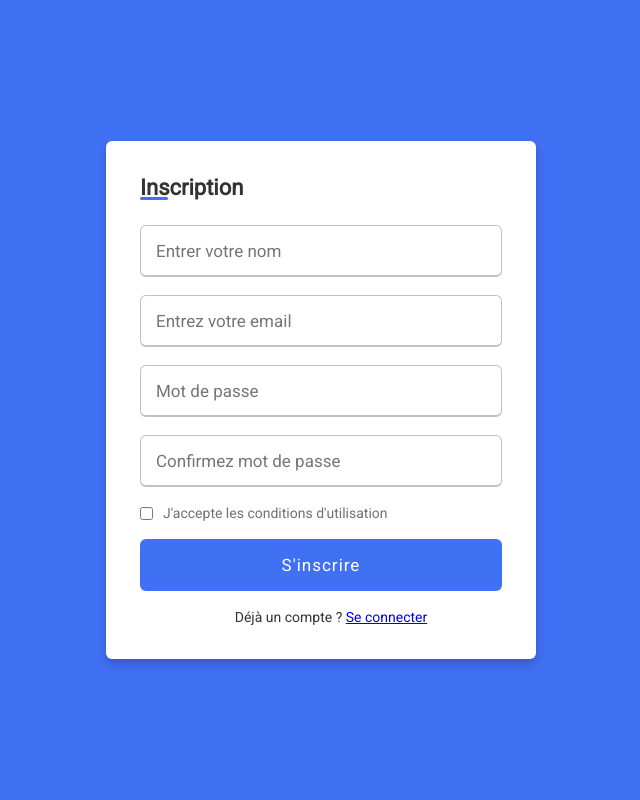
After one commit to ADG08/La-Bonne-Note, a PHP site: page /register.html in a window 1280 px wide. The commit adds this page. Shown: the whole page, without its empty margins (319-959 px from the left). Run offline with PHP 8.4, Linux system fonts and the light colour scheme.

Commit message:
Nouvelle page register

```diff
--- a/Register/register.css
+++ b/Register/register.css
@@ -1,35 +1,100 @@
-* {
+*{
     margin: 0;
+    padding: 0;
     box-sizing: border-box;
+    font-family: 'Roboto', sans-serif;
 }
 
-body {
+body{
+    min-height: 100vh;
     display: flex;
+    align-items: center;
     justify-content: center;
-  align-items: center;
-  min-height: 100vh;
+    background: #4070f4;
 }
 
-.container {
-  background-color: aqua;
-  gap: 20px;
-  padding: 16px;
+.container{
+    position: relative;
+    max-width: 430px;
+    width: 100%;
+    background: #fff;
+    padding: 34px;
+    border-radius: 6px;
+    box-shadow: 0 5px 10px rgba(0, 0, 0, 0.2);
 }
 
-.content {
-  display: flex;
-  flex-direction: column;
-
-  gap: 16px;
+.container h2{
+    position: relative;
+    font-size: 22px;
+    font-weight: 600;
+    color: #333;
 }
 
-.content input:last-child {
-  align-self: center;
+.container h2::before{
+    content: '';
+    position: absolute;
+    left: 0;
+    bottom: 0;
+    height: 3px;
+    width: 28px;
+    border-radius: 12px;
+    background: #4070f4;
+}
 
-  border-radius: 12px;
-  padding: 8px 12px;
-  border-style: none;
+.container form{
+    margin-top: 25px;
+}
+
+.container form .input-box{
+    height: 52px;
+    margin: 18px 0;
+}
+
+form .input-box input{
+    height: 100%;
+    width: 100%;
+    outline: none;
+    padding: 0 15px;
+    font-size: 17px;
+    font-weight: 400;
+    color: #333;
+    border: 1.5px solid #C7BEBE;
+    border-bottom-width: 2.5px;
+    border-radius: 6px;
+    transition: all 0.3 ease;
+}
+
+.input-box input:focus,
+.input-box input:valid{
+    border-color: #4070f4;
+}
+
+form .policy{
     display: flex;
-  justify-content: center;
     align-items: center;
 }
+
+form h3{
+    color: #707070;
+    font-size: 14px;
+    font-weight: 500;
+    margin-left: 10px;
+}
+
+.input-box.boutton input{
+    color: #fff;
+    letter-spacing: 1px;
+    border: none;
+    background: #4070f4;
+    cursor: pointer;
+}
+
+.input-box.boutton input:hover{
+    background: #0e4bf1;
+}
+
+form .text h3{
+    color: #333;
+    width: 100%;
+    text-align: center;
+}
--- /dev/null
+++ b/Register/register.html
@@ -0,0 +1,43 @@
+<!DOCTYPE html>
+<html lang="fr">
+<head>
+    <meta charset="UTF-8">
+    <meta http-equiv="X-UA-Compatible" content="IE=edge">
+    <meta name="viewport" content="width=device-width, initial-scale=1.0">
+    <title>Inscription</title>
+    <link rel="stylesheet" href="register.css">
+    <link href="https://fonts.googleapis.com/css2?family=Roboto&display=swap" rel="stylesheet">
+</head>
+<body>
+
+    <div class="container">
+        <h2>Inscription</h2>
+        <form action="#">
+            <div class="input-box">
+                <input type="text" placeholder="Entrer votre nom" required>
+            </div>
+            <div class="input-box">
+                <input type="text" placeholder="Entrez votre email" required>
+            </div>
+            <div class="input-box">
+                <input type="password" placeholder="Mot de passe" required>
+            </div>
+            <div class="input-box">
+                <input type="password" placeholder="Confirmez mot de passe" required>
+            </div>
+            <div class="policy">
+                <input type="checkbox">
+                <h3>J'accepte les conditions d'utilisation</h3>
+            </div>
+            <div class="input-box boutton">
+                <input type="submit" value="S'inscrire">
+            </div>
+            <div class="text">
+                <h3>Déjà un compte ? <a href="#">Se connecter</a> </h3>
+            </div>
+        </form>
+    </div>
+
+
+</body>
+</html>
```
Also changed, not shown: Register/register.tpl (deleted, +0 -25 lines). Lines whose indentation alone changed are shown as unchanged.
